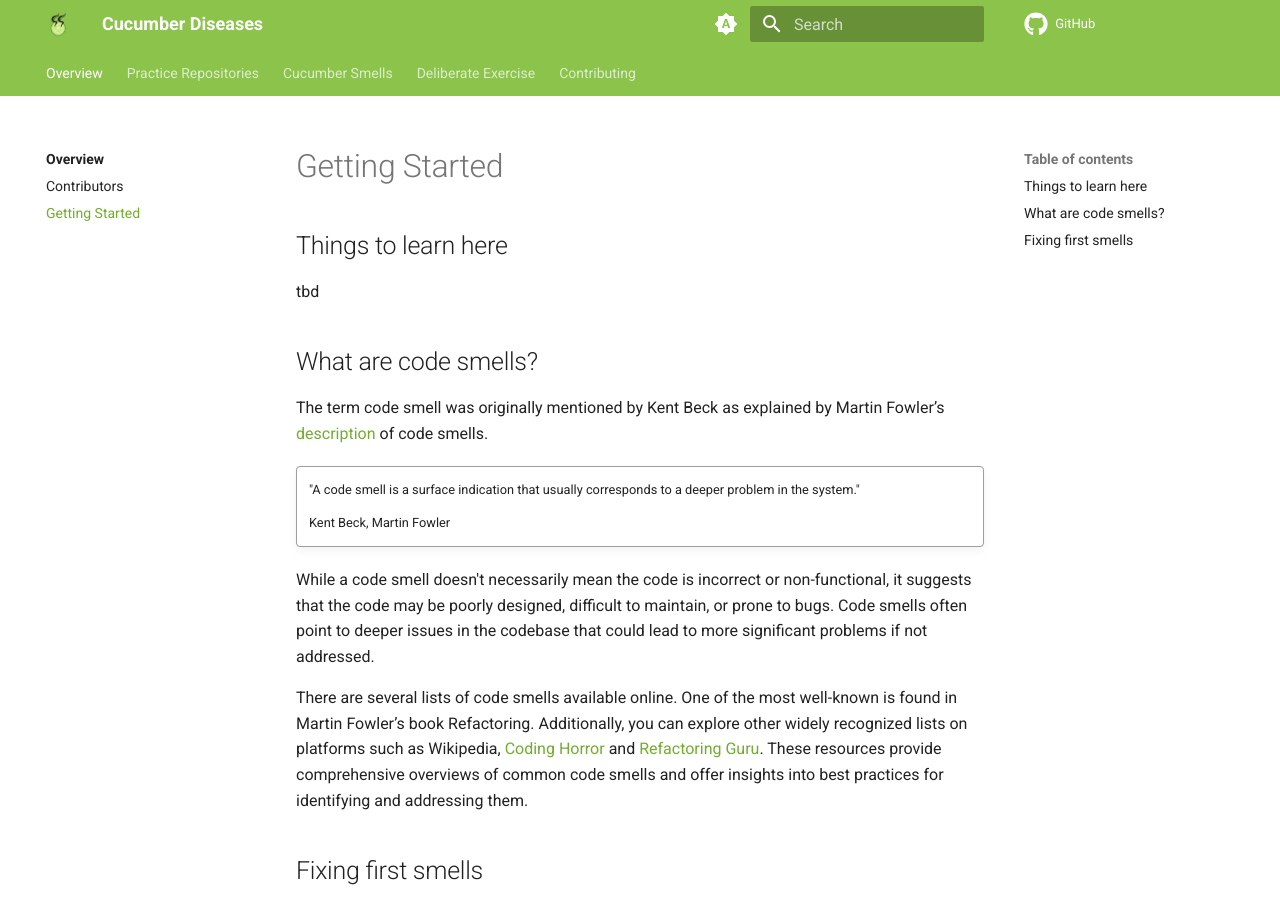
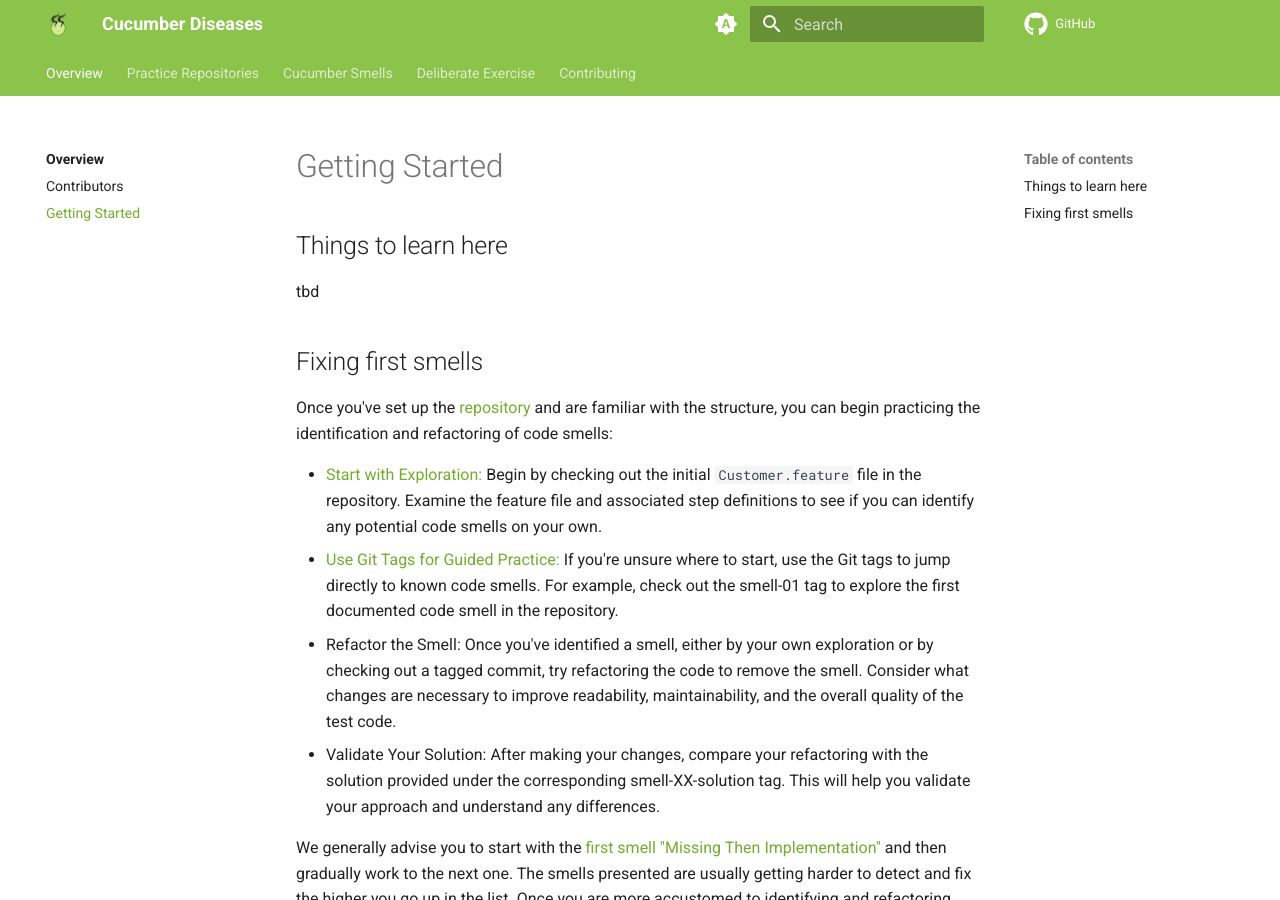
Before and after one commit to Cucumber-Diseases/cucumber-diseases.github.io, an MkDocs documentation site: the page built from docs/howto.md, in a window 1280 px wide and 900 px high. Built offline with MkDocs 1.6.1 and Material for MkDocs 9.7.7, drawn with Linux system fonts in a browser that asks for light colours.

Commit message:
Update howto.md

```diff
--- a/docs/howto.md
+++ b/docs/howto.md
@@ -3,20 +3,7 @@
 ## Things to learn here
 tbd
 
-## What are code smells?
-The term code smell was originally mentioned by Kent Beck as explained by Martin Fowler’s [description](https://www.martinfowler.com/bliki/CodeSmell.html) of code smells.
 
-!!! quote ""
-
-    "A code smell is a surface indication that usually corresponds to a deeper problem in the system."
-
-    Kent Beck, Martin Fowler
-
-
-
-While a code smell doesn't necessarily mean the code is incorrect or non-functional, it suggests that the code may be poorly designed, difficult to maintain, or prone to bugs. Code smells often point to deeper issues in the codebase that could lead to more significant problems if not addressed.
-
-There are several lists of code smells available online. One of the most well-known is found in Martin Fowler’s book Refactoring. Additionally, you can explore other widely recognized lists on platforms such as Wikipedia, [Coding Horror](https://blog.codinghorror.com/code-smells/) and [Refactoring Guru](https://refactoring.guru/refactoring/smells). These resources provide comprehensive overviews of common code smells and offer insights into best practices for identifying and addressing them.
 
 ## Fixing first smells
 Once you've set up the [repository](https://cucumber-diseases.github.io/repos/) and are familiar with the structure, you can begin practicing the identification and refactoring of code smells:
```
